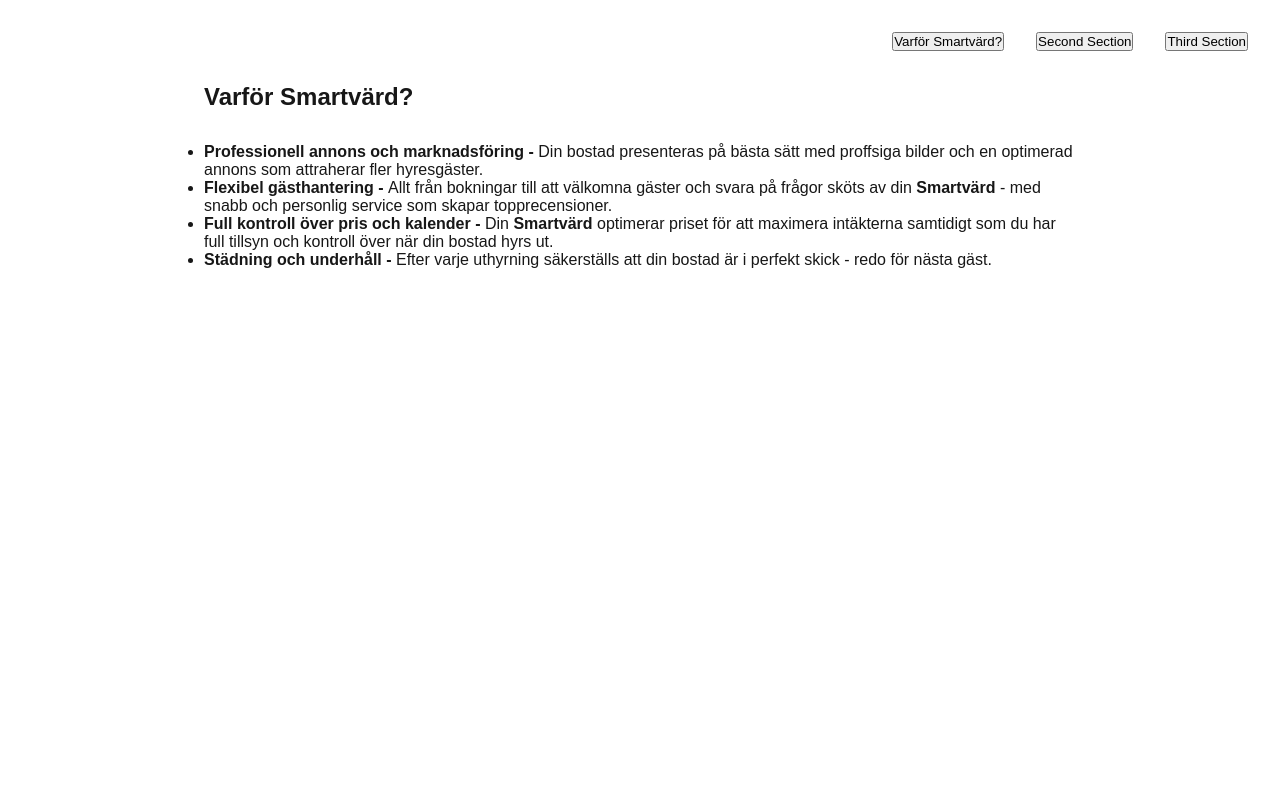
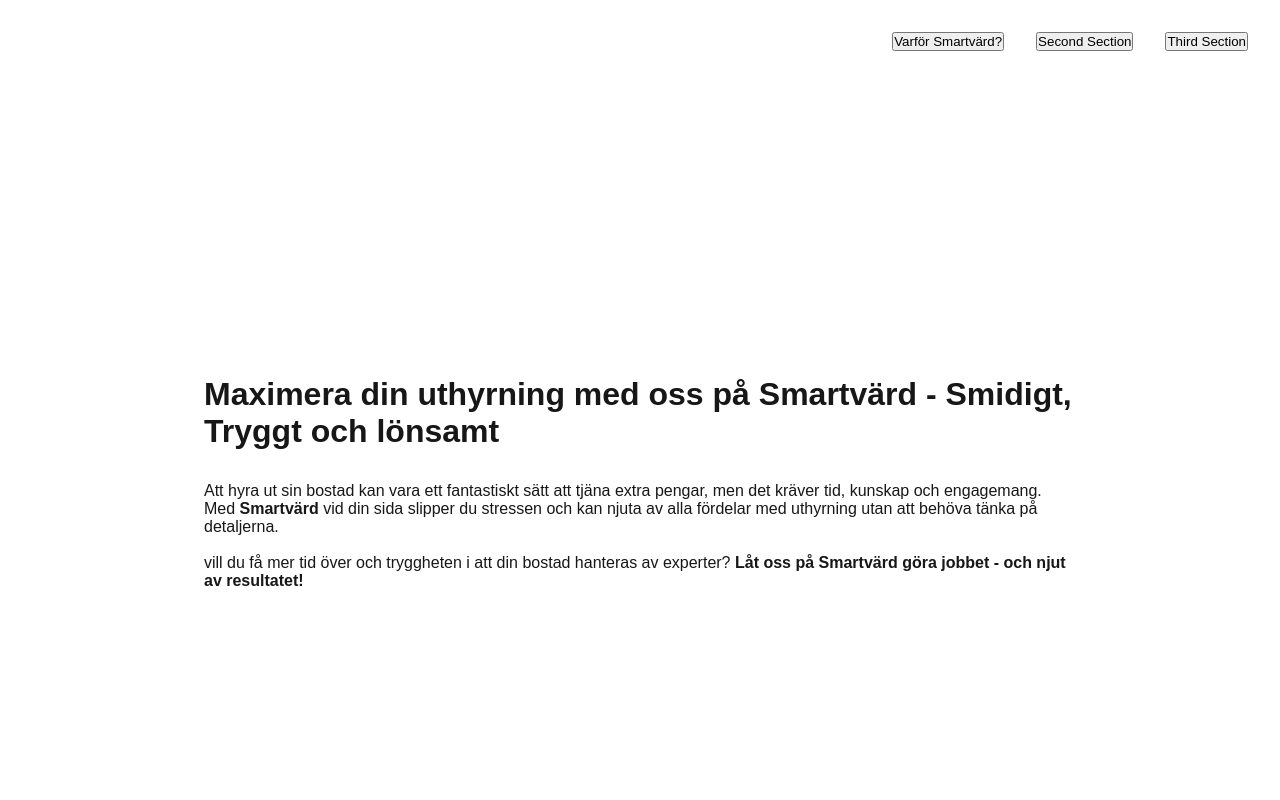
Before and after one commit to Baabzie/isac, a Next.js app: page / in a window 1280 px wide. Shown: the top 800 px of the page. Built offline with nearby package versions, Linux system fonts and the light colour scheme.

Commit message:
homeText content added

```diff
--- a/src/pages/index.tsx
+++ b/src/pages/index.tsx
@@ -20,6 +20,35 @@
         <meta name="viewport" content="width=device-width, initial-scale=1" />
         <link rel="icon" href="/favicon.ico" />
       </Head>
+      <div className="homeText">
+        <h1>
+          Maximera din uthyrning med oss på Smartvärd - Smidigt, Tryggt och
+          lönsamt
+        </h1>
+        <div>
+          <span className="regular-text">
+            Att hyra ut sin bostad kan vara ett fantastiskt sätt att tjäna extra
+            pengar, men det kräver tid, kunskap och engagemang. Med
+          </span>
+          <span className="bold-text"> Smartvärd </span>
+          <span className="regular-text">
+            vid din sida slipper du stressen och kan njuta av alla fördelar med
+            uthyrning utan att behöva tänka på detaljerna.
+          </span>
+
+          <br />
+          <br />
+
+          <span className="regular-text">
+            vill du få mer tid över och tryggheten i att din bostad hanteras av
+            experter?
+          </span>
+          <span className="bold-text">
+            {" "}
+            Låt oss på Smartvärd göra jobbet - och njut av resultatet!
+          </span>
+        </div>
+      </div>
       <div>
         <section id="firstSection">
           <h2>Varför Smartvärd?</h2>
--- a/src/styles/globals.scss
+++ b/src/styles/globals.scss
@@ -46,11 +46,29 @@
   padding: 0 4rem;
 }
 
+.homeText {
+  min-height: 100vh;
+  display: flex;
+  flex-direction: column;
+  justify-content: center;
+  h1 {
+    margin-bottom: 2rem;
+  }
+}
+
 section {
-  height: 100vh;
-  // margin-bottom: 40rem;
+  min-height: 100vh;
+  display: flex;
+  flex-direction: column;
+  justify-content: center;
   h2 {
     margin-bottom: 2rem;
+  }
+  ul {
+    li {
+      margin: 1.5rem 0;
+      margin-left: 1rem;
+    }
   }
 }
 
```
